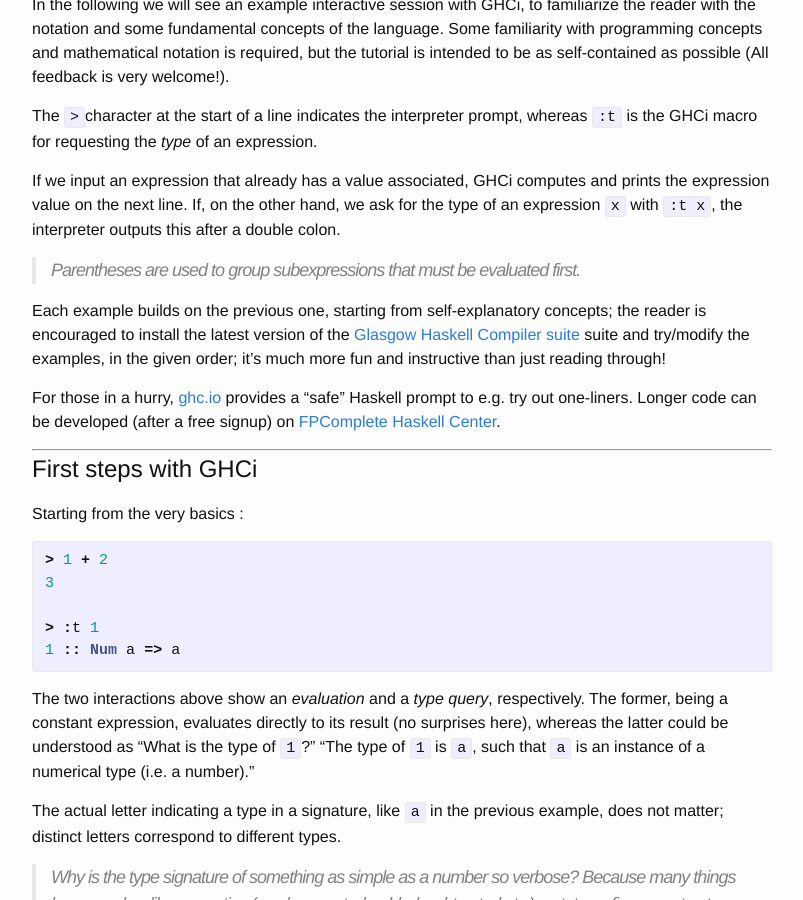
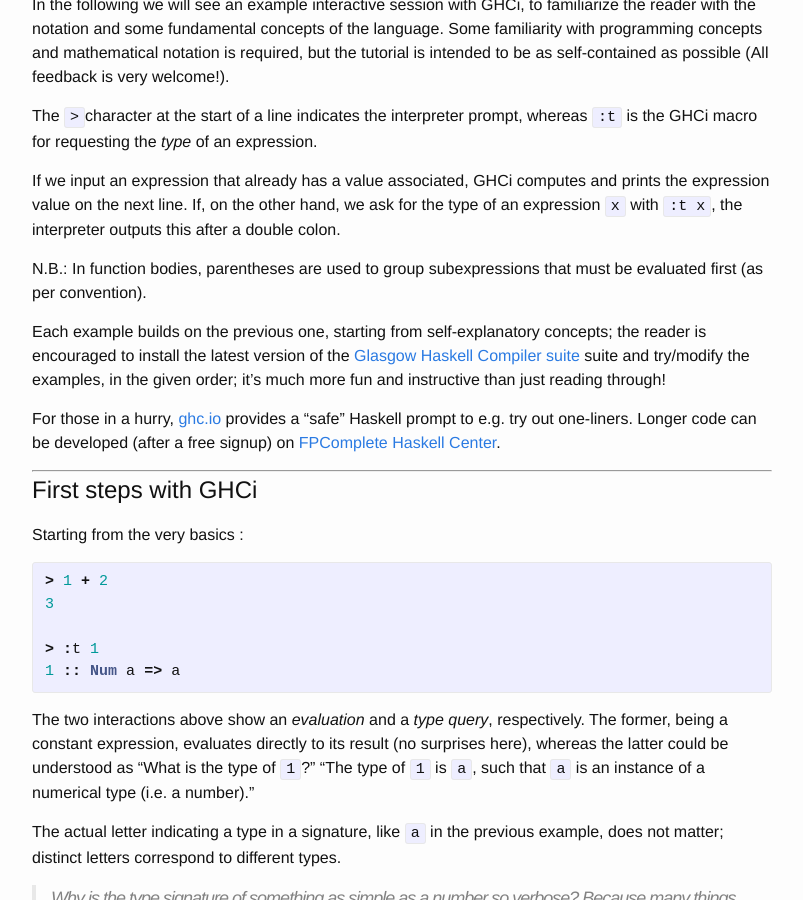
Before and after one commit to ocramz/ocramz.github.io, a Jekyll site: the page built from _posts/2015-08-21-haskell-tut-v1.markdown, in a window 1280 px wide and 900 px high, scrolled down 486 px. Shown: the whole window, without its empty margins (238-1041 px from the left). Built offline with Jekyll 4.4.1, drawn with Linux system fonts in a browser that asks for light colours; Markdown is read by kramdown in place of the engine named in the settings; formulas are drawn with MathJax 3.

Commit message:
blog update

```diff
--- a/_posts/2015-08-21-haskell-tut-v1.markdown
+++ b/_posts/2015-08-21-haskell-tut-v1.markdown
@@ -22,7 +22,7 @@ The `>`character at the start of a line indicates the interpreter prompt, wherea
 If we input an expression that already has a value associated, GHCi computes and prints the expression value on the next line.
 If, on the other hand, we ask for the type of an expression `x` with `:t x`, the interpreter outputs this after a double colon.
 
-> Parentheses are used to group subexpressions that must be evaluated first.
+N.B.: In function bodies, parentheses are used to group subexpressions that must be evaluated first (as per convention).
 
 Each example builds on the previous one, starting from self-explanatory concepts;
 the reader is encouraged to install the latest version of the [Glasgow Haskell Compiler suite](http://www.haskell.org/ghc) suite and try/modify the examples, in the given order; it's much more fun and instructive than just reading through!
```
Also changed, not shown: 2 other files.
